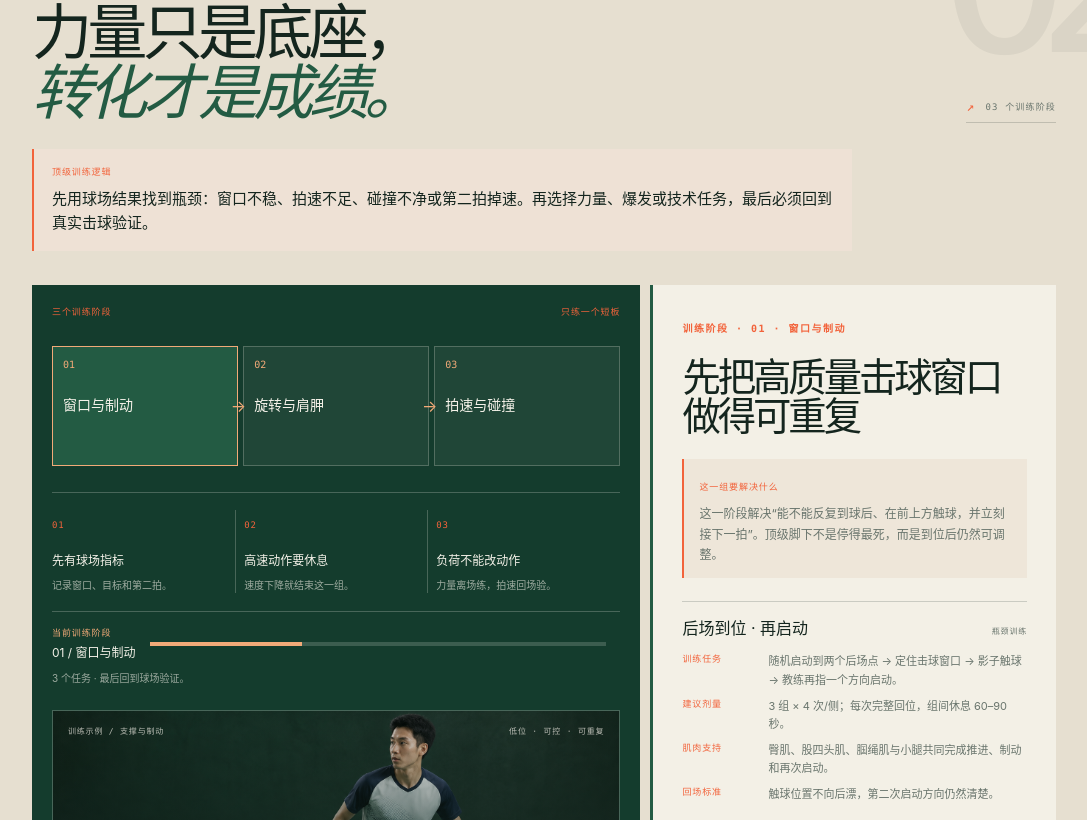
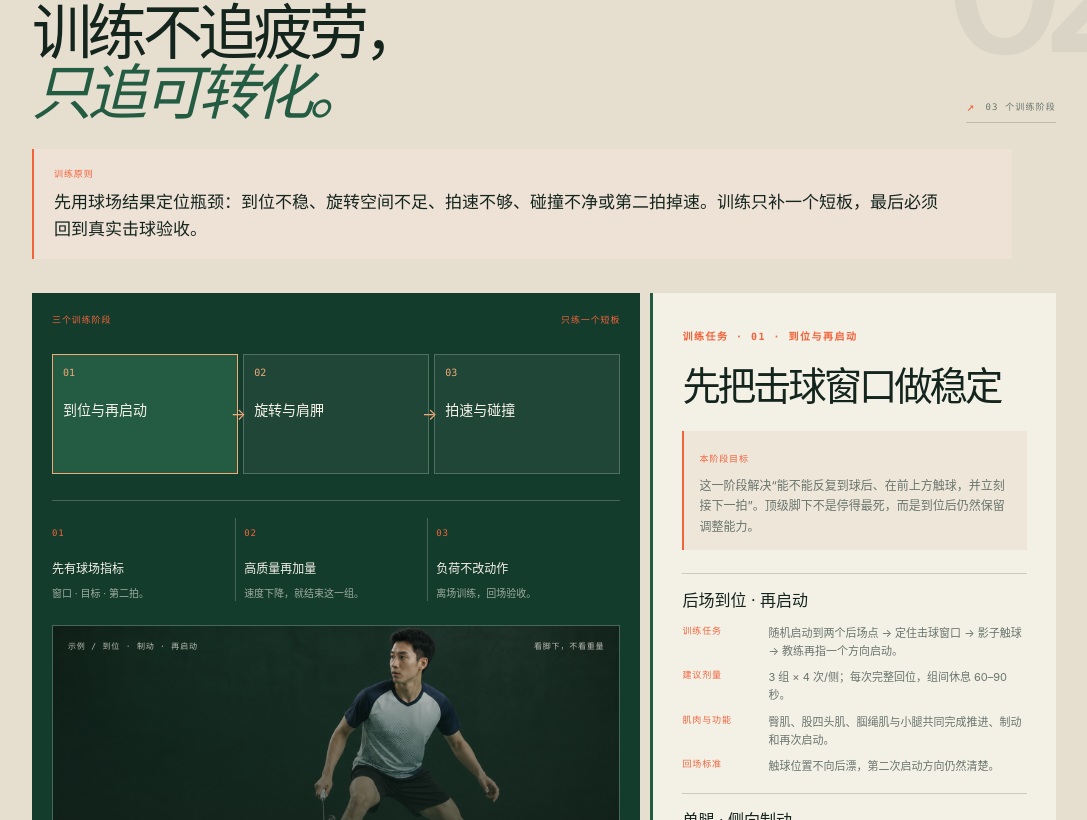
Before and after one commit to dr-birdkiwi/badminton-lab, a Next.js app: page / in a window 1280 px wide. Shown: the part 3200-4020 px from the top of the page, without its empty margins (96-1183 px from the left). Built offline with nearby package versions, Linux system fonts and the light colour scheme.

Commit message:
Refine training transfer section

```diff
--- a/app/globals.css
+++ b/app/globals.css
@@ -148,13 +148,6 @@ button:focus-visible, a:focus-visible { outline: 2px solid var(--orange); outlin
 .path-node b { color: var(--orange-soft); font: 10px var(--mono); font-weight: 400; }
 .path-node strong { margin-top: 20px; font-size: 13px; font-weight: 400; line-height: 1.35; }
 .path-node small { margin-top: 8px; color: rgba(245, 242, 233, .62); font-size: 10px; line-height: 1.45; }
-.training-progress { display: grid; grid-template-columns: auto minmax(90px, 1fr) auto; align-items: center; gap: 9px 14px; margin-top: 22px; padding-top: 14px; border-top: 1px solid var(--white-line); }
-.training-progress > div:first-child { display: grid; gap: 5px; }
-.training-progress span { color: var(--orange-soft); font: 9px var(--mono); letter-spacing: .1em; }
-.training-progress strong { color: var(--paper); font-size: 12px; font-weight: 400; }
-.progress-meter { height: 4px; overflow: hidden; background: rgba(245, 242, 233, .18); }
-.progress-meter i { display: block; height: 100%; background: var(--orange-soft); }
-.training-progress small { grid-column: 1 / -1; color: rgba(245, 242, 233, .6); font-size: 10px; line-height: 1.5; }
 .path-reading { min-height: 300px; padding: 29px; border-left: 3px solid var(--orange); background: rgba(232, 228, 215, .92); }
 .path-reading:focus-visible { outline: 2px solid var(--orange); outline-offset: 5px; }
 .path-reading-top { display: flex; justify-content: space-between; align-items: start; gap: 16px; }
@@ -170,9 +163,9 @@ button:focus-visible, a:focus-visible { outline: 2px solid var(--orange); outlin
 .training-section { position: relative; overflow: hidden; background: #e6dfd0; }
 .training-section::before { content: '02'; position: absolute; top: 3vw; right: 4vw; color: rgba(20, 37, 30, .055); font: 220px/.8 var(--mono); letter-spacing: -.16em; pointer-events: none; }
 .training-section > * { position: relative; z-index: 1; }
-.training-statement { display: grid; gap: 9px; max-width: 820px; margin: -14px 0 34px; padding: 16px 18px; border-left: 2px solid var(--orange); background: #eee1d5; }
+.training-statement { display: grid; gap: 9px; max-width: 980px; margin: -14px 0 34px; padding: 18px 20px 17px; border-left: 2px solid var(--orange); background: #eee1d5; }
 .training-statement span, .training-meta span, .training-rules b { color: var(--orange); font: 9px var(--mono); letter-spacing: .1em; }
-.training-statement strong { font-size: 15px; font-weight: 400; line-height: 1.6; }
+.training-statement strong { max-width: 900px; font: 17px/1.55 var(--serif); font-weight: 400; }
 .training-layout { display: grid; grid-template-columns: 1.2fr .8fr; align-items: start; gap: 10px; }
 .training-visual { min-width: 0; padding: 20px; color: var(--paper); background: var(--forest); }
 .training-meta { display: flex; justify-content: space-between; gap: 20px; color: rgba(245, 242, 233, .62); font: 9px var(--mono); letter-spacing: .1em; }
@@ -181,15 +174,14 @@ button:focus-visible, a:focus-visible { outline: 2px solid var(--orange); outlin
 .training-node { width: 100%; min-height: 120px; display: grid; align-content: start; padding: 12px 10px; border: 1px solid var(--white-line); color: var(--paper); background: rgba(245, 242, 233, .05); text-align: left; }
 .training-node:hover, .training-node.active { border-color: var(--orange-soft); background: var(--forest-2); }
 .training-node b { color: var(--orange-soft); font: 10px var(--mono); font-weight: 400; }
-.training-node strong { margin-top: 26px; font-size: 14px; font-weight: 400; line-height: 1.35; }
-.training-node small { margin-top: 8px; color: rgba(245, 242, 233, .58); font: 8px var(--mono); letter-spacing: .07em; }
+.training-node strong { margin-top: 23px; font-size: 14px; font-weight: 400; line-height: 1.35; }
+.training-node small { margin-top: 8px; color: rgba(245, 242, 233, .62); font-size: 10px; line-height: 1.45; }
 .training-arrow { position: absolute; z-index: 2; top: 50%; right: -8px; color: var(--orange-soft); font-size: 16px; transform: translateY(-50%); }
 .training-rules { display: grid; grid-template-columns: repeat(3, 1fr); gap: 8px; padding-top: 17px; border-top: 1px solid var(--white-line); }
 .training-rules > div { min-width: 0; padding-right: 8px; border-right: 1px solid var(--white-line); }
 .training-rules > div:last-child { border-right: 0; }
 .training-rules strong { display: block; margin-top: 18px; font-size: 12px; font-weight: 400; }
 .training-rules p { margin: 7px 0 0; color: rgba(245, 242, 233, .62); font-size: 10px; line-height: 1.6; }
-.training-progress { margin-top: 18px; }
 .training-photo { position: relative; min-height: 278px; overflow: hidden; margin-top: 24px; border: 1px solid var(--white-line); }
 .training-photo img { position: absolute; inset: 0; width: 100%; height: 100%; object-fit: cover; object-position: 61% center; }
 .training-photo-shade { position: absolute; inset: 0; background: linear-gradient(180deg, rgba(20, 60, 45, .14), rgba(20, 37, 30, .86)); }
@@ -200,7 +192,7 @@ button:focus-visible, a:focus-visible { outline: 2px solid var(--orange); outlin
 .training-photo-caption strong { max-width: 280px; color: var(--paper); font: 19px var(--serif); font-weight: 400; line-height: 1.15; text-align: right; }
 .training-reading { min-height: 370px; padding: 29px; border-left: 3px solid var(--forest-2); background: rgba(245, 242, 233, .9); }
 .training-reading:focus-visible { outline: 2px solid var(--orange); outline-offset: 5px; }
-.training-reading h3 { max-width: 520px; margin: 20px 0 24px; font-size: clamp(28px, 3vw, 43px); font-weight: 400; line-height: 1; letter-spacing: -.08em; }
+.training-reading h3 { max-width: 520px; margin: 20px 0 24px; font-size: clamp(28px, 3vw, 40px); font-weight: 400; line-height: 1.06; letter-spacing: -.08em; }
 .training-goal { max-width: 520px; margin-bottom: 23px; padding: 13px 15px; border-left: 2px solid var(--orange); background: #eee6d9; }
 .training-goal span, .training-module span { color: var(--orange); font: 9px var(--mono); letter-spacing: .1em; }
 .training-goal p { margin: 8px 0 0; color: var(--muted); font-size: 12px; line-height: 1.7; }
@@ -208,7 +200,6 @@ button:focus-visible, a:focus-visible { outline: 2px solid var(--orange); outlin
 .training-module { padding-top: 14px; border-top: 1px solid var(--line); }
 .training-module-head { display: flex; justify-content: space-between; align-items: baseline; gap: 12px; margin-bottom: 12px; }
 .training-module-head strong { font-size: 16px; font-weight: 400; }
-.training-module-head span { color: var(--muted); font-size: 8px; }
 .training-module > div:not(.training-module-head) { display: grid; grid-template-columns: 76px 1fr; gap: 10px; margin-top: 8px; }
 .training-module p { margin: 0; color: var(--muted); font-size: 11px; line-height: 1.65; }
 .training-note { max-width: 820px; margin: 22px 0 0; color: var(--muted); font-size: 11px; line-height: 1.7; }
@@ -339,9 +330,6 @@ button:focus-visible, a:focus-visible { outline: 2px solid var(--orange); outlin
   .path-reading-top > b { text-align: left; }
   .path-reading-lead p { font-size: 16px; }
   .path-reading { min-height: 0; padding: 24px 20px; }
-  .training-progress { grid-template-columns: 1fr auto; gap: 8px 12px; }
-  .training-progress .progress-meter { grid-column: 1 / -1; grid-row: 2; }
-  .training-progress small { grid-row: 3; }
   .training-statement { margin-top: -10px; }
   .training-visual { padding: 15px; }
   .training-meta { display: grid; gap: 7px; }
--- a/app/page.tsx
+++ b/app/page.tsx
@@ -104,7 +104,7 @@ const forceGroups = [
 
 const trainingStages: TrainingStage[] = [
   {
-    number: '01', label: '窗口与制动', title: '先把高质量击球窗口做得可重复', goal: '这一阶段解决“能不能反复到球后、在前上方触球，并立刻接下一拍”。顶级脚下不是停得最死，而是到位后仍然可调整。',
+    number: '01', label: '到位与再启动', title: '先把击球窗口做稳定', goal: '这一阶段解决“能不能反复到球后、在前上方触球，并立刻接下一拍”。顶级脚下不是停得最死，而是到位后仍然保留调整能力。',
     modules: [
       { phase: '后场到位 · 再启动', exercise: '随机启动到两个后场点 → 定住击球窗口 → 影子触球 → 教练再指一个方向启动。', dose: '3 组 × 4 次/侧；每次完整回位，组间休息 60–90 秒。', muscles: '臀肌、股四头肌、腘绳肌与小腿共同完成推进、制动和再次启动。', check: '触球位置不向后漂，第二次启动方向仍然清楚。' },
       { phase: '单腿 · 侧向制动', exercise: '低幅度侧向跳或跨步落地，单腿承载后立即向相反方向小步启动。', dose: '3 组 × 4 次/侧；落地声音和膝髋控制变差就停止。', muscles: '臀中肌、臀大肌、股四头肌、腘绳肌和小腿的离心控制。', check: '髋、膝、脚方向一致，身体没有塌向一侧。' },
@@ -112,14 +112,14 @@ const trainingStages: TrainingStage[] = [
     ],
   },
   {
-    number: '02', label: '旋转与肩胛', title: '让转体服务拍臂，而不是抢走空间', goal: '这一阶段解决“躯干改变朝向时，拍臂是否仍能自由加速”。负荷要轻到足以保持速度，不用大重量复制杀球轨迹。',
+    number: '02', label: '旋转与肩胛', title: '让躯干为拍臂留出空间', goal: '这一阶段解决“躯干改变朝向时，拍臂是否仍能自由加速”。负荷要轻到足以保持速度，不用大重量复制杀球轨迹。',
     modules: [
       { phase: '交错站姿 · 旋转投掷', exercise: '用轻药球做侧向旋转投掷，强调快速出手和稳定回收；左右侧都练。', dose: '4 组 × 3 次/侧；每次追求速度，组间充分休息。', muscles: '臀肌、内收肌、腹斜肌与背部肌群共同改变朝向。', check: '球速快但脚下不乱，腰椎没有被迫拧到终点。' },
       { phase: '胸廓 · 肩胛协同', exercise: '交错站姿轻阻力 lift / chop，随后立刻做一次无阻力半挥拍。', dose: '3 组 × 5 次/侧；阻力只要能保持肩胛平顺移动。', muscles: '腹斜肌、前锯肌、下斜方肌和肩袖共同维持胸廓与上臂的关系。', check: '转体后手臂仍有空间，肩不耸、头部不被动作带走。' },
     ],
   },
   {
-    number: '03', label: '拍速与碰撞', title: '最后把速度稳定地送进甜区', goal: '这一阶段解决“能不能反复打出快拍头和干净碰撞”。先保留准确率，再缩短加速时间；不要用疲劳中的乱快冒充爆发力。',
+    number: '03', label: '拍速与碰撞', title: '把速度送进稳定碰撞', goal: '这一阶段解决“能不能反复打出快拍头和干净碰撞”。先保留准确率，再缩短加速时间；不要用疲劳中的乱快冒充爆发力。',
     modules: [
       { phase: '过顶投掷 · 无球快挥', exercise: '轻药球过顶投掷与无球快速半挥成对进行；投掷训练整体出手，挥拍训练具体拍速。', dose: '4 组 × 3 次；每次高质量，组间休息 60–90 秒。', muscles: '胸大肌、背阔肌、三角肌、肩袖、肱三头肌与前臂旋转肌群协同工作。', check: '速度提高时肩仍然放松，肘没有提前锁死。' },
       { phase: '十球 · 碰撞测试', exercise: '同一喂球点连续 10 球，记录目标命中和明显偏心触球；再提高一档速度重复。', dose: '2–3 轮 × 10 球；两项指标下降，就退回上一档速度。', muscles: '前臂旋转、握拍与手指屈伸配合肩袖，控制拍面和触球位置。', check: '更快一档仍能保持相近的目标命中和中心触球。' },
@@ -242,29 +242,28 @@ export default function Home() {
       </section>
 
       <section id="training" className="training-section force-section">
-        <div className="section-heading"><div><span className="section-label">训练瓶颈</span><h2>力量只是底座，<br /><em>转化才是成绩。</em></h2></div><span className="section-index">03 个训练阶段</span></div>
-        <div className="training-statement"><span>顶级训练逻辑</span><strong>先用球场结果找到瓶颈：窗口不稳、拍速不足、碰撞不净或第二拍掉速。再选择力量、爆发或技术任务，最后必须回到真实击球验证。</strong></div>
+        <div className="section-heading"><div><span className="section-label">训练瓶颈</span><h2>训练不追疲劳，<br /><em>只追可转化。</em></h2></div><span className="section-index">03 个训练阶段</span></div>
+        <div className="training-statement"><span>训练原则</span><strong>先用球场结果定位瓶颈：到位不稳、旋转空间不足、拍速不够、碰撞不净或第二拍掉速。训练只补一个短板，最后必须回到真实击球验收。</strong></div>
         <div className="training-layout">
           <div className="training-visual" role="tablist" aria-label="杀球训练阶段">
             <div className="training-meta"><span>三个训练阶段</span><span>只练一个短板</span></div>
             <div className="training-track">
               {trainingStages.map((item, index) => <div className="training-track-item" key={item.number}><button id={`training-tab-${item.number}`} className={activeTraining === index ? 'training-node active' : 'training-node'} onClick={() => setActiveTraining(index)} role="tab" aria-selected={activeTraining === index} aria-controls="training-panel"><b>{item.number}</b><strong>{item.label}</strong></button>{index < trainingStages.length - 1 && <span className="training-arrow" aria-hidden="true">→</span>}</div>)}
             </div>
-            <div className="training-rules"><div><b>01</b><strong>先有球场指标</strong><p>记录窗口、目标和第二拍。</p></div><div><b>02</b><strong>高速动作要休息</strong><p>速度下降就结束这一组。</p></div><div><b>03</b><strong>负荷不能改动作</strong><p>力量离场练，拍速回场验。</p></div></div>
-            <div className="training-progress" aria-live="polite"><div><span>当前训练阶段</span><strong>{trainingStage.number} / {trainingStage.label}</strong></div><div className="progress-meter" aria-hidden="true"><i style={{ width: `${((activeTraining + 1) / trainingStages.length) * 100}%` }} /></div><small>{trainingStage.modules.length} 个任务 · 最后回到球场验证。</small></div>
-            <div className="training-photo"><img src="/training-footwork.png" alt="羽毛球运动员进行低位分腿与减速控制训练" /><div className="training-photo-shade" aria-hidden="true" /><div className="training-photo-meta"><span>训练示例 / 支撑与制动</span><span>低位 · 可控 · 可重复</span></div><div className="training-photo-caption"><b>承载动作示例</b><strong>到位后能停住，才有下一次启动。</strong></div></div>
+            <div className="training-rules"><div><b>01</b><strong>先有球场指标</strong><p>窗口 · 目标 · 第二拍。</p></div><div><b>02</b><strong>高质量再加量</strong><p>速度下降，就结束这一组。</p></div><div><b>03</b><strong>负荷不改动作</strong><p>离场训练，回场验收。</p></div></div>
+            <div className="training-photo"><img src="/training-footwork.png" alt="羽毛球运动员进行低位分腿与减速控制训练" /><div className="training-photo-shade" aria-hidden="true" /><div className="training-photo-meta"><span>示例 / 到位 · 制动 · 再启动</span><span>看脚下，不看重量</span></div><div className="training-photo-caption"><b>支撑动作示例</b><strong>到位后能停住，才有下一次启动。</strong></div></div>
           </div>
           <div id="training-panel" className="training-reading" role="tabpanel" tabIndex={0} aria-labelledby={`training-tab-${trainingStage.number}`}>
-            <span className="section-label">训练阶段 · {trainingStage.number} · {trainingStage.label}</span>
+            <span className="section-label">训练任务 · {trainingStage.number} · {trainingStage.label}</span>
             <h3>{trainingStage.title}</h3>
-            <div className="training-goal"><span>这一组要解决什么</span><p>{trainingStage.goal}</p></div>
+            <div className="training-goal"><span>本阶段目标</span><p>{trainingStage.goal}</p></div>
             <div className="training-module-list">
-              {trainingStage.modules.map((module) => <article className="training-module" key={module.phase}><div className="training-module-head"><strong>{module.phase}</strong><span>瓶颈训练</span></div><div><span>训练任务</span><p>{module.exercise}</p></div><div><span>建议剂量</span><p>{module.dose}</p></div><div><span>肌肉支持</span><p>{module.muscles}</p></div><div><span>回场标准</span><p>{module.check}</p></div></article>)}
+              {trainingStage.modules.map((module) => <article className="training-module" key={module.phase}><div className="training-module-head"><strong>{module.phase}</strong></div><div><span>训练任务</span><p>{module.exercise}</p></div><div><span>建议剂量</span><p>{module.dose}</p></div><div><span>肌肉与功能</span><p>{module.muscles}</p></div><div><span>回场标准</span><p>{module.check}</p></div></article>)}
             </div>
           </div>
         </div>
-        <p className="training-note">剂量是保守起点，不是统一处方。增强式训练可能改善爆发、敏捷、速度和平衡，但目前证据确定性偏低；训练效果必须由你的目标命中、中心触球与第二拍能力来判断。出现疼痛、麻木或明显不稳时停止，并寻求专业评估。</p>
-        <div className="training-sources"><span>训练证据</span><a href="https://pmc.ncbi.nlm.nih.gov/articles/PMC12170632/" target="_blank" rel="noreferrer">2025 / 肩部肌肉协同 ↗</a><a href="https://pubmed.ncbi.nlm.nih.gov/38533062/" target="_blank" rel="noreferrer">2024 / 增强式训练综述 ↗</a><a href="https://pubmed.ncbi.nlm.nih.gov/33663330/" target="_blank" rel="noreferrer">2024 / 精英跳杀决定因素 ↗</a></div>
+        <p className="training-note">增强式训练可能改善力量表现、敏捷、速度和平衡，但现有羽毛球研究的证据确定性较低；本站把它作为补充，不把它直接等同于杀球变快。疼痛、麻木或明显不稳时停止，并寻求专业评估。</p>
+        <div className="training-sources"><span>训练证据</span><a href="https://pmc.ncbi.nlm.nih.gov/articles/PMC12170632/" target="_blank" rel="noreferrer">2025 / 肌肉协同 ↗</a><a href="https://pubmed.ncbi.nlm.nih.gov/38533062/" target="_blank" rel="noreferrer">2024 / 增强式训练综述 ↗</a><a href="https://pubmed.ncbi.nlm.nih.gov/33663330/" target="_blank" rel="noreferrer">2024 / 精英跳杀决定因素 ↗</a></div>
       </section>
 
       <section id="lesson" className="lesson-section force-section">
```
